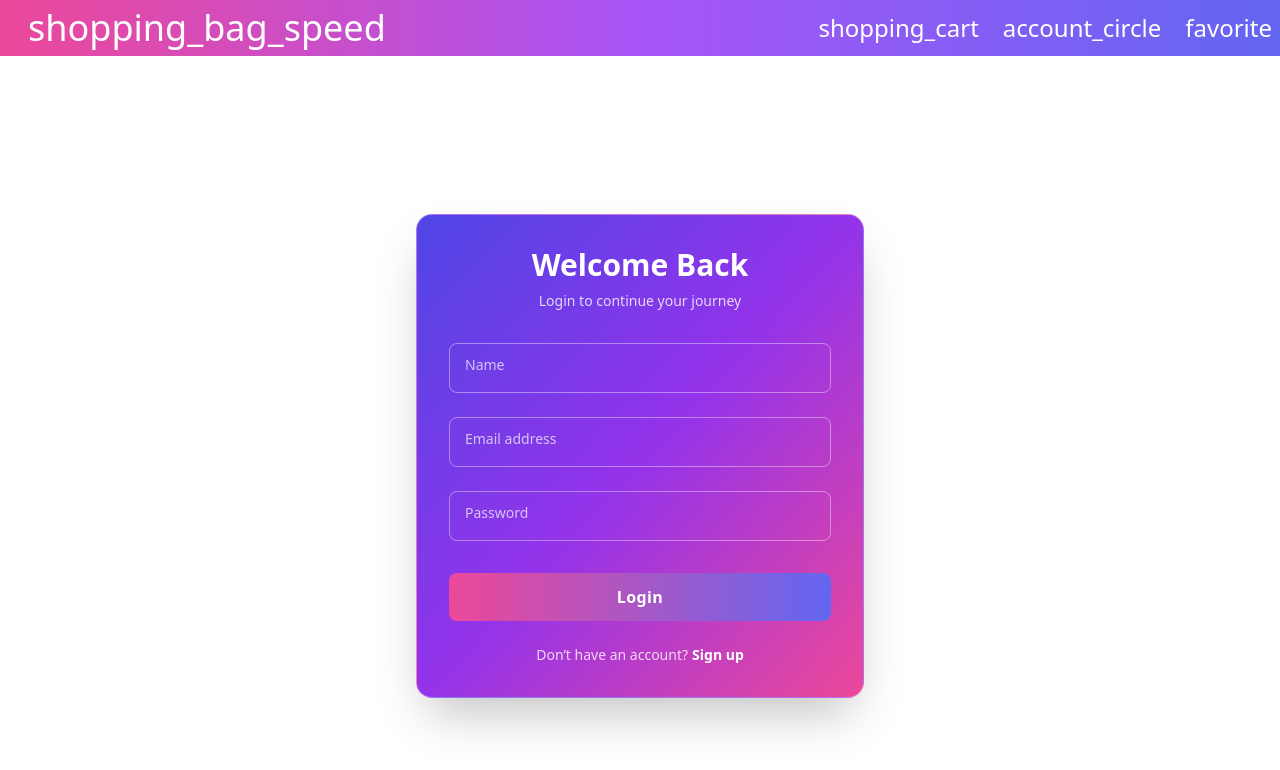
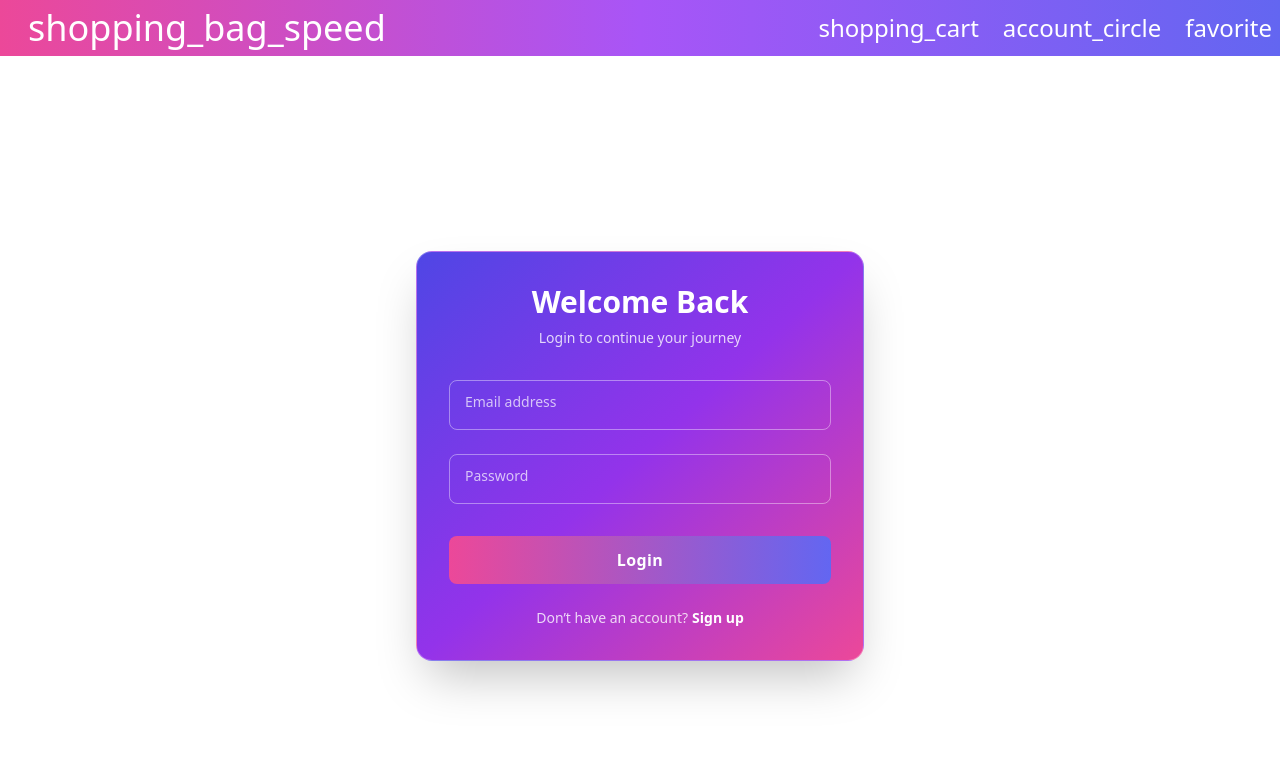
Before and after one commit to raunak5616/E-Commerce, a React (Create React App) app in the folder e-commerce/: page /login in a window 1280 px wide. Shown: the top 770 px of the page. Built offline with nearby package versions, Linux system fonts and the light colour scheme.

Commit message:
starting work with backend

```diff
--- a/e-commerce/package.json
+++ b/e-commerce/package.json
@@ -13,7 +13,10 @@
     "@testing-library/react": "^16.3.1",
     "@testing-library/user-event": "^13.5.0",
     "axios": "^1.13.2",
+    "express": "^5.2.1",
     "framer-motion": "^12.24.0",
+    "hbs": "^4.2.0",
+    "mongoose": "^9.1.2",
     "react": "^19.2.3",
     "react-dom": "^19.2.3",
     "react-router-dom": "^7.11.0",
--- a/e-commerce/src/pages/login/index.jsx
+++ b/e-commerce/src/pages/login/index.jsx
@@ -60,18 +60,6 @@ export const Login = () => {
 
           <motion.div variants={item} className="relative mb-6">
             <input
-              type="text"
-              required
-              className="peer w-full bg-transparent border border-white/40 rounded-lg px-4 py-3 text-white placeholder-transparent focus:outline-none focus:border-white"
-              placeholder="Name"
-            />
-            <label className="absolute left-4 top-3 text-white/70 text-sm transition-all peer-placeholder-shown:top-3 peer-focus:-top-2 peer-focus:text-xs peer-focus:bg-indigo-600 peer-focus:px-1">
-              Name
-            </label>
-          </motion.div>
-
-          <motion.div variants={item} className="relative mb-6">
-            <input
               type="email"
               required
               pattern="[a-z0-9._%+-]+@[a-z0-9.-]+\.[a-z]{2,}$"
```
Also changed, not shown: 1 other file (tests, documents, lock files or other folders).
